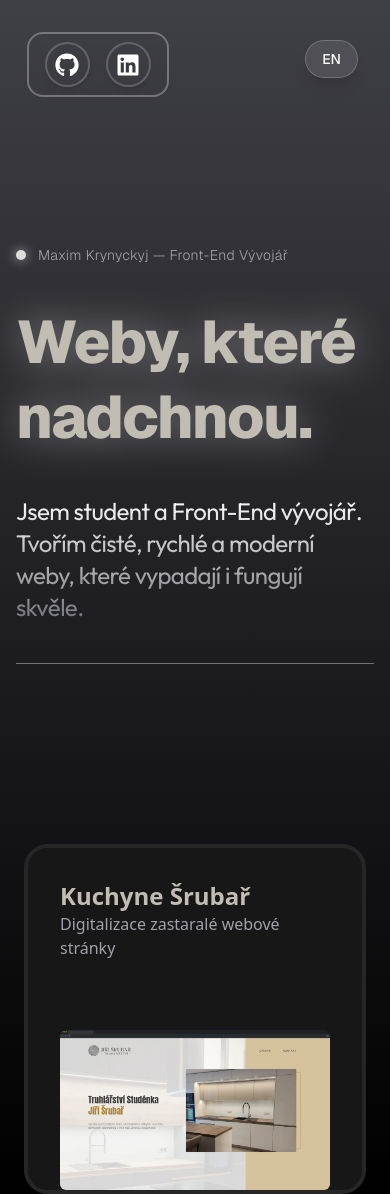
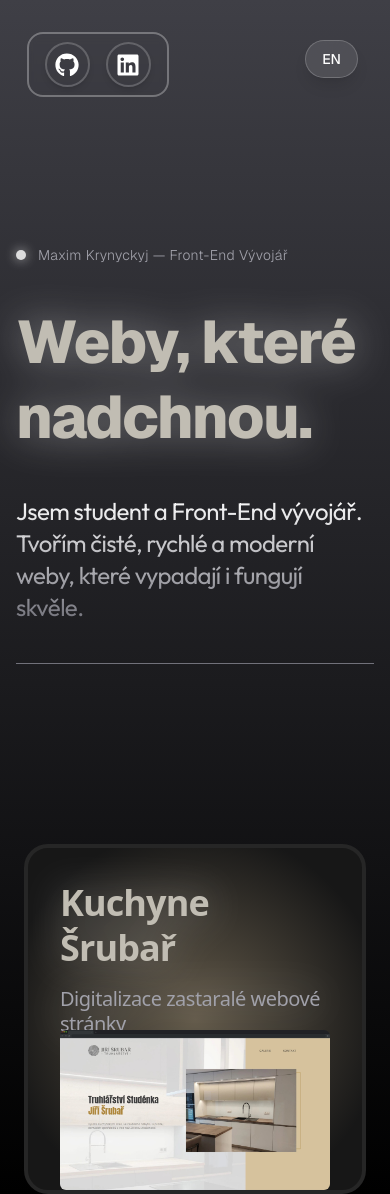
Before and after one commit to krynyckyj/moje-portfolio, a React (Vite) app: page / in a window 390 px wide. Built offline with nearby package versions, Linux system fonts and the light colour scheme.

Commit message:
Spotlight card and project card editing

```diff
--- a/package.json
+++ b/package.json
@@ -17,7 +17,8 @@
     "react": "^19.2.0",
     "react-dom": "^19.2.0",
     "react-i18next": "^16.6.6",
-    "react-icons": "^5.5.0"
+    "react-icons": "^5.5.0",
+    "react-router-dom": "^7.13.2"
   },
   "devDependencies": {
     "@eslint/js": "^9.39.1",
--- a/src/components/ProjectCards.jsx
+++ b/src/components/ProjectCards.jsx
@@ -1,22 +1,26 @@
 import { useTranslation } from 'react-i18next';
 import React from 'react';
 import SpotlightCard from './SpotlightCard';
+import { Link } from 'react-router-dom';
 
 
 export const ProjectCards = () => {
     const { t } = useTranslation();
 
     return (
-                             <SpotlightCard className="custom-spotlight-card group" spotlightColor="rgba(0, 229, 255, 0.2)">
-                                 <h3 className="text-2xl text-main2 font-bold relative z-10">{t('skills.title_one')}</h3>
-                                      <p className="text-zinc-400 relative z-10">{t('skills.info_one')}</p>
+                        <Link to="https://kuchyne-srubar.cz/" target="_blank" rel="noopener noreferrer" className="block-w-full">
+                             <SpotlightCard className=" cursor-pointer custom-spotlight-card group" spotlightColor="rgb(98, 89, 73)">
+                             <div className="gap-4 flex flex-col">
+                                 <h3 className="text-4xl text-main2 font-bold relative  tracking-tight leading-tight drop-shadow-[0_0_20px_rgba(255,255,255,0.4)]">{t('skills.title_one')}</h3>
+                                      <p className="text-zinc-400 text-xl relative  tracking-tight leading-tight drop-shadow-[0_0_20px_rgba(255,255,255,0.4)]">{t('skills.info_one')}</p>
+                              </div>
                                         <div className="absolute bottom-0 md:-bottom-10 left-0 w-full px-8 transition-transform duration-300 ease-in-out transform group-hover:-translate-y-2 md:group-hover:-translate-y-4">
                                             <img
                                             src="/kuchyne-dark.jpg"
                                             alt="Kuchyně Šrubař ukázka"
                                             className="rounded-md" />
                                         </div>
-
                             </SpotlightCard>
+                        </Link>
     );
 };
--- a/src/components/SpotlightCard.jsx
+++ b/src/components/SpotlightCard.jsx
@@ -42,10 +42,9 @@ const SpotlightCard = ({ children, className = '', spotlightColor = 'rgba(255, 2
       className={`min-h-[350px] md:min-h-[750px] relative rounded-3xl border-4 border-neutral-800 bg-neutral-900 overflow-hidden p-8 ${className}`}
     >
       <div
-        className="pointer-events-none absolute inset-0 opacity-0 transition-opacity duration-300 ease-in-out"
+        className=" absolute inset-0 transition-opacity duration-300 opacity-100 md:opacity-0 md:group-hover:opacity-100"
         style={{
-          opacity,
-          background: `radial-gradient(circle at ${position.x}px ${position.y}px, ${spotlightColor}, transparent 80%)`
+          background: `radial-gradient(circle at ${position.x ? `${position.x}px` : '50%'} ${position.y ? `${position.y}px` : '50%'}, ${spotlightColor}, transparent 80%)`
         }}
       />
       {children}
--- a/src/main.jsx
+++ b/src/main.jsx
@@ -1,12 +1,14 @@
 import { StrictMode } from 'react'
 import { createRoot } from 'react-dom/client'
+import { BrowserRouter } from 'react-router-dom';
 import './index.css'
 import App from './App.jsx'
 import './i18n';
 
 
 createRoot(document.getElementById('root')).render(
-  <StrictMode>
+<BrowserRouter>
     <App />
-  </StrictMode>,
+</BrowserRouter>
+
 )
```
Also changed, not shown: 1 other file (tests, documents, lock files or other folders).
